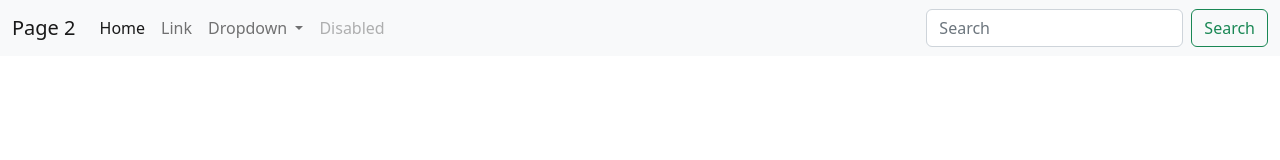
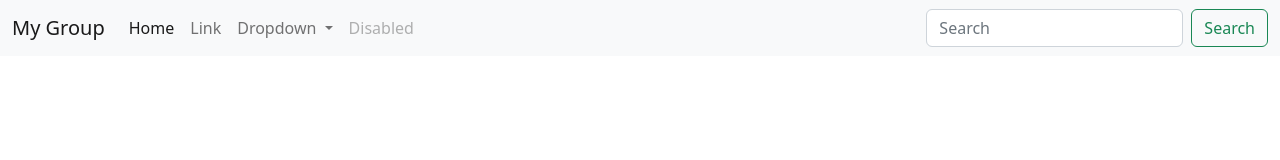
Before and after one commit to blakehays17/homework1, a plain HTML site: page index.html in a window 1280 px wide. Drawn offline with nearby package versions, Linux system fonts and the light colour scheme.

Commit message:
Update index.html

```diff
--- a/index.html
+++ b/index.html
@@ -8,7 +8,7 @@
   </head>
   <nav class="navbar navbar-expand-lg bg-light">
   <div class="container-fluid">
-    <a class="navbar-brand" href="page2.html">Page 2</a>
+    <a class="navbar-brand" href="page2.html">My Group</a>
     <button class="navbar-toggler" type="button" data-bs-toggle="collapse" data-bs-target="#navbarSupportedContent" aria-controls="navbarSupportedContent" aria-expanded="false" aria-label="Toggle navigation">
       <span class="navbar-toggler-icon"></span>
     </button>
```
